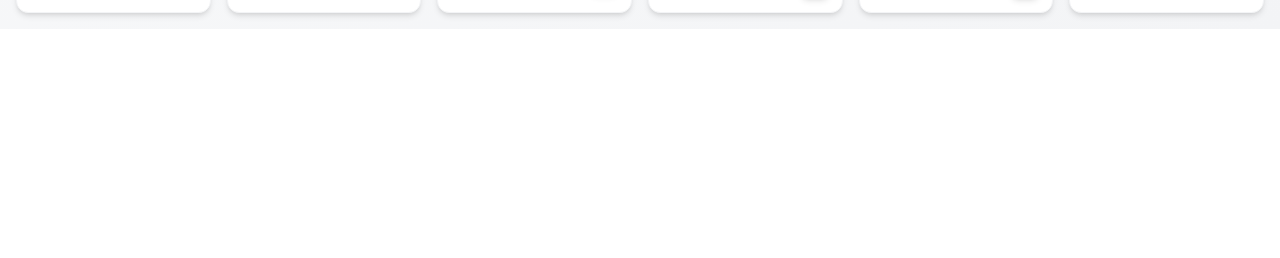
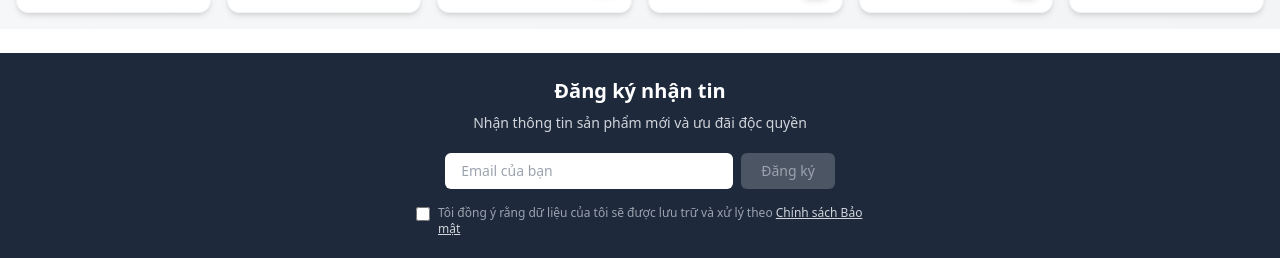
Before and after one commit to dinhtrungndt/qtpm_dvn, a React (Create React App) app: page / in a window 1280 px wide. Shown: the part 1600-1858 px from the top of the page. Before the commit the page ends 1629 px from the top, so only its background shows below. Built offline with nearby package versions, Linux system fonts and the light colour scheme.

Commit message:
up: ContactForm

```diff
--- /dev/null
+++ b/src/components/contact/index.js
@@ -0,0 +1,73 @@
+import { useState } from 'react';
+
+export default function ContactForm() {
+  const [email, setEmail] = useState('');
+  const [agreed, setAgreed] = useState(false);
+
+  const handleSubmit = () => {
+    if (!email || !email.includes('@')) {
+      alert('Vui lòng nhập email hợp lệ');
+      return;
+    }
+
+    if (!agreed) {
+      alert('Vui lòng đồng ý với chính sách bảo mật');
+      return;
+    }
+
+    alert('Đăng ký thành công!');
+    setEmail('');
+    setAgreed(false);
+  };
+
+  const canSubmit = email.includes('@') && agreed;
+
+  return (
+    <div className="mt-6 bg-slate-800 p-4 md:p-6">
+      <div className="max-w-2xl mx-auto text-center">
+        <h2 className="text-lg md:text-xl font-semibold mb-2 text-white">
+          Đăng ký nhận tin
+        </h2>
+        <p className="text-sm text-gray-300 mb-5">
+          Nhận thông tin sản phẩm mới và ưu đãi độc quyền
+        </p>
+
+        <div className="flex flex-col md:flex-row justify-center items-center gap-2 mb-4">
+          <input
+            type="email"
+            placeholder="Email của bạn"
+            value={email}
+            onChange={(e) => setEmail(e.target.value)}
+            className="w-full md:w-72 px-4 py-2 rounded-md text-gray-900 text-sm focus:outline-none focus:ring-2 focus:ring-gray-500"
+          />
+          <button
+            onClick={handleSubmit}
+            disabled={!canSubmit}
+            className={`w-full md:w-auto px-5 py-2 font-medium rounded-md text-sm transition-all ${canSubmit
+              ? 'bg-white text-gray-900 hover:bg-gray-100'
+              : 'bg-gray-600 text-gray-400 cursor-not-allowed'
+              }`}
+          >
+            Đăng ký
+          </button>
+        </div>
+
+        <div className="flex items-start justify-center gap-2 text-xs text-gray-400 max-w-md mx-auto">
+          <input
+            type="checkbox"
+            id="privacy"
+            checked={agreed}
+            onChange={(e) => setAgreed(e.target.checked)}
+            className="w-3.5 h-3.5 mt-0.5 rounded cursor-pointer flex-shrink-0"
+          />
+          <label htmlFor="privacy" className="cursor-pointer text-left">
+            Tôi đồng ý rằng dữ liệu của tôi sẽ được lưu trữ và xử lý theo{' '}
+            <a href="#" className="text-gray-300 hover:text-white underline">
+              Chính sách Bảo mật
+            </a>
+          </label>
+        </div>
+      </div>
+    </div>
+  );
+}
--- a/src/pages/home/index.js
+++ b/src/pages/home/index.js
@@ -4,6 +4,7 @@ import 'swiper/css/navigation';
 import 'swiper/css/pagination';
 import { Navigation, Pagination } from 'swiper/modules';
 import { Swiper, SwiperSlide } from 'swiper/react';
+import ContactForm from '../../components/contact';
 import HeaderPage from '../../components/header';
 import Outstanding from '../../components/products/outstanding';
 import RecentlyAdded from '../../components/products/recentlyAdded';
@@ -125,6 +126,8 @@ const HomePage = () => {
           {/* Danh sách Sản phẩm */}
           <RecentlyAdded />
         </div>
+        {/* hỗ trợ */}
+        <ContactForm />
       </div>
 
       {/* footer */}
```
